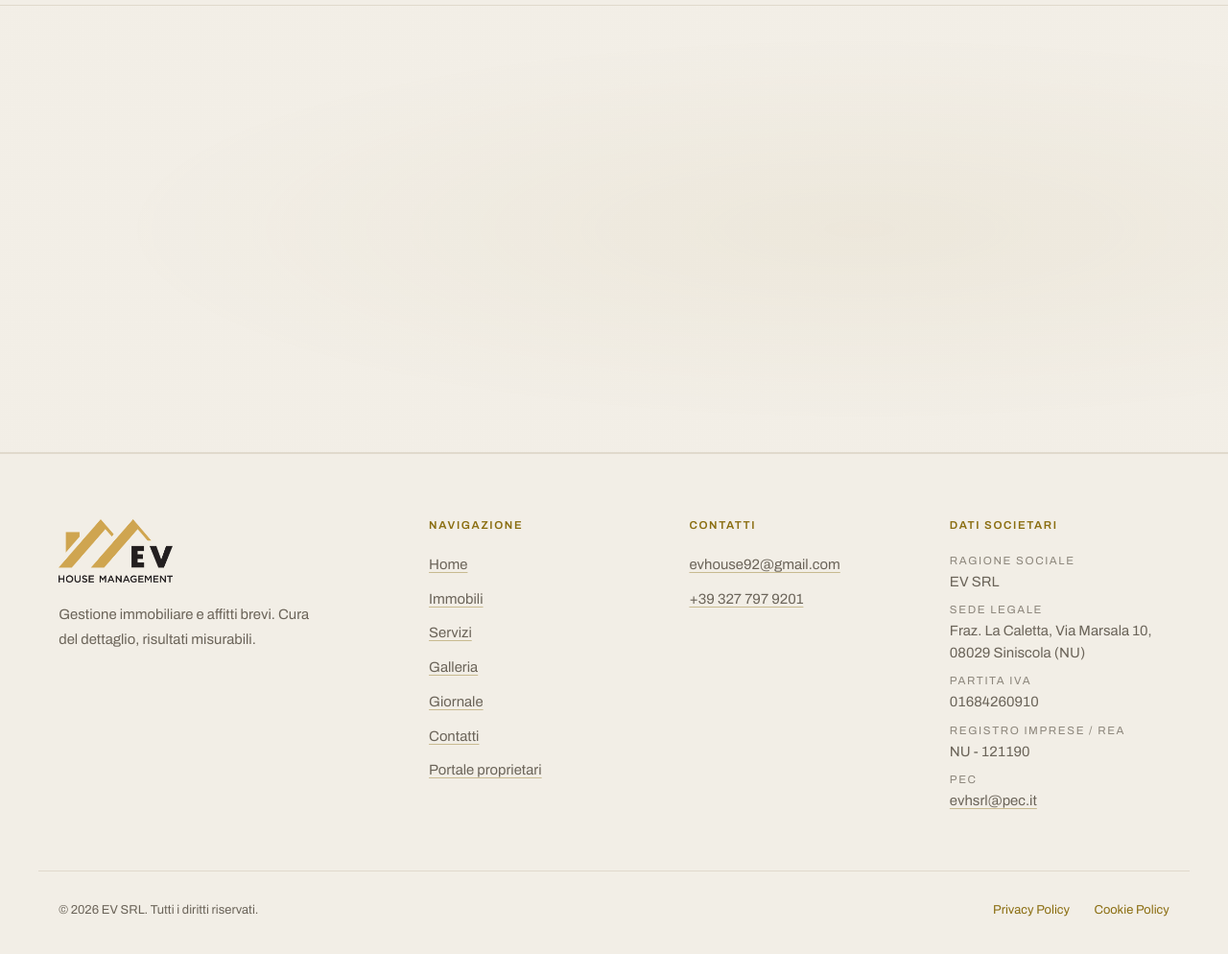
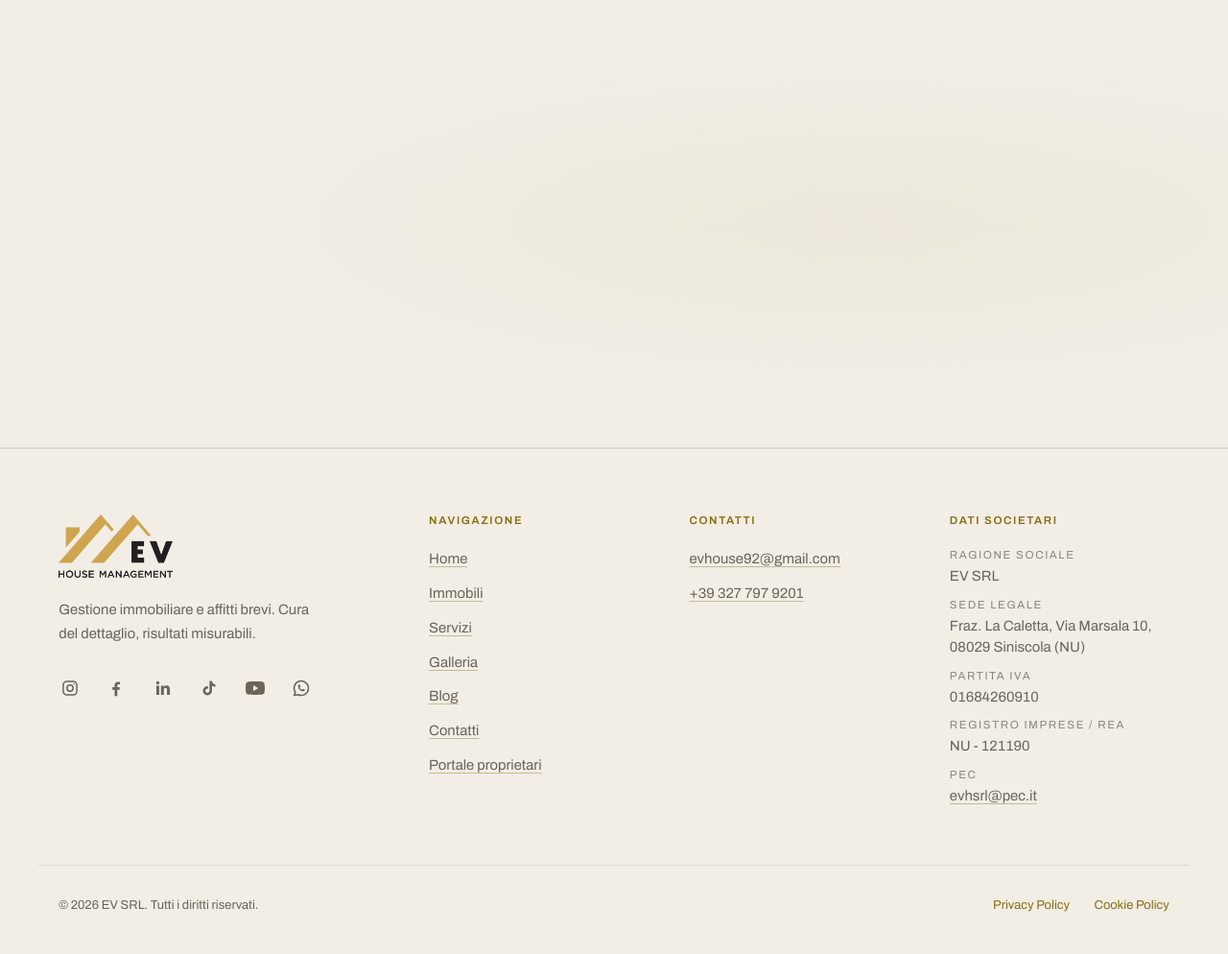
Before and after one commit to usnmweb/EV-House-Management, a Django app: page / in a window 1280 px wide. Shown: the part 5153-6147 px from the top of the page at 96% size. After the commit the page ends 6103 px from the top, so only its background shows below. Run offline with Django 5.2, Linux system fonts and the light colour scheme; data that the repository does not hold is empty.

Commit message:
Add a booking pop-up, rename “Giornale” to “Blog”, update the season statistics, and test the functionality.

```diff
--- a/blog/admin.py
+++ b/blog/admin.py
@@ -15,7 +15,7 @@ class ArticleAdmin(admin.ModelAdmin):
     ordering = ("-pubblicato_il",)
 
     def changelist_view(self, request, extra_context=None):
-        extra_context = {"title": "Articoli del Giornale", **(extra_context or {})}
+        extra_context = {"title": "Articoli del blog", **(extra_context or {})}
         return super().changelist_view(request, extra_context)
 
     fieldsets = (
--- a/blog/apps.py
+++ b/blog/apps.py
@@ -4,4 +4,4 @@ from django.apps import AppConfig
 class BlogConfig(AppConfig):
     default_auto_field = "django.db.models.BigAutoField"
     name = "blog"
-    verbose_name = "Il Giornale"
+    verbose_name = "Blog"
--- a/blog/views.py
+++ b/blog/views.py
@@ -115,7 +115,7 @@ class ArticleListView(ListView):
         ctx["filtri_attivi"] = self._filtri
         ctx["evidenza"] = self._in_evidenza()
         ctx["totale"] = Article.objects.pubblicati().count()
-        ctx["page_title"] = "Il Giornale"
+        ctx["page_title"] = "Blog"
         ctx["meta_description"] = (
             "Note dalla costa: gestione degli affitti brevi, adempimenti, località "
             "e consigli per gli ospiti, scritti da chi gestisce le case in Sardegna."
--- a/config/admin.py
+++ b/config/admin.py
@@ -98,7 +98,7 @@ class EVAdminSite(admin.AdminSite):
         if utente.has_perm("blog.view_article"):
             elenco = reverse("admin:blog_article_changelist")
             schede.append({
-                "titolo": "Il Giornale",
+                "titolo": "Blog",
                 "numero": Article.objects.pubblicati().count(),
                 "dicitura": "articoli pubblicati",
                 "dettagli": [
--- a/config/urls.py
+++ b/config/urls.py
@@ -2,7 +2,8 @@ from django.conf import settings
 from django.conf.urls.static import static
 from django.contrib import admin
 from django.contrib.sitemaps.views import sitemap
-from django.urls import include, path
+from django.urls import include, path, re_path
+from django.views.generic import RedirectView
 
 from blog.sitemaps import ArticleSitemap
 from core.views import robots_txt
@@ -17,7 +18,13 @@ sitemaps = {
 urlpatterns = [
     path("admin/", admin.site.urls),
     path("properties/", include("properties.urls")),
-    path("giornale/", include("blog.urls")),
+    path("blog/", include("blog.urls")),
+    # Il blog si chiamava «Giornale»: i vecchi indirizzi, gia' condivisi o
+    # indicizzati, portano alla pagina nuova con un 301 invece di un 404.
+    re_path(
+        r"^giornale/(?P<resto>.*)$",
+        RedirectView.as_view(url="/blog/%(resto)s", permanent=True, query_string=True),
+    ),
     path(
         "sitemap.xml",
         sitemap,
--- a/core/context_processors.py
+++ b/core/context_processors.py
@@ -45,5 +45,8 @@ def site_settings(request):
         "COMPANY_CAPITAL": settings.COMPANY_CAPITAL,
         "BOOKING_URL": settings.BOOKING_URL,
         "OWNER_PORTAL_URL": settings.OWNER_PORTAL_URL,
+        "SOCIAL_LINKS": [
+            {"chiave": c, "nome": n, "url": u} for c, n, u in settings.SOCIAL_LINKS
+        ],
         "LOCALITA_NAV": SimpleLazyObject(_localita_pubblicate),
     }
--- a/core/tests.py
+++ b/core/tests.py
@@ -195,7 +195,7 @@ class PannelloAmministrazioneTest(TestCase):
     def test_le_sezioni_hanno_nomi_italiani_e_un_ordine_di_lavoro(self):
         pagina = self.client.get(reverse("admin:index"))
         nomi = [s["name"] for s in pagina.context["app_list"]]
-        self.assertEqual(nomi, ["Immobili", "Il Giornale", "Recensioni", "Utenti e accessi"])
+        self.assertEqual(nomi, ["Immobili", "Blog", "Recensioni", "Utenti e accessi"])
 
     def test_il_filtro_copertina_separa_scelte_e_portale(self):
         elenco = reverse("admin:properties_property_changelist")
--- a/core/views.py
+++ b/core/views.py
@@ -198,6 +198,12 @@ def _zone_coperte():
     return zone, inquadratura
 
 
+ORDINALI = {
+    1: "prima", 2: "seconda", 3: "terza", 4: "quarta", 5: "quinta",
+    6: "sesta", 7: "settima", 8: "ottava", 9: "nona", 10: "decima",
+}
+
+
 def home(request):
     pubblicati = Property.objects.published()
 
@@ -219,8 +225,12 @@ def home(request):
         "prenotazioni": settings.SEASON_BOOKINGS_VALUE,
         "primo_anno": settings.SEASON_FIRST_YEAR,
     }
-    if settings.SEASON_FIRST_YEAR.isdigit():
-        stagione["stagioni"] = date.today().year - int(settings.SEASON_FIRST_YEAR)
+    # «La nostra quinta stagione»: si conta rispetto all'anno della stagione
+    # mostrata, non a oggi, cosi' la frase resta coerente con i numeri sotto
+    # anche quando l'anno solare cambia prima dei dati.
+    if settings.SEASON_FIRST_YEAR.isdigit() and settings.SEASON_YEAR.isdigit():
+        n = int(settings.SEASON_YEAR) - int(settings.SEASON_FIRST_YEAR)
+        stagione["ordinale"] = ORDINALI.get(n, "")
 
     recensioni = list(Recensione.objects.filter(in_evidenza=True))
     zone, inquadratura = _zone_coperte()
--- a/static/css/style.css
+++ b/static/css/style.css
@@ -854,7 +854,7 @@ body.has-hero .hero { margin-top: calc(var(--header-h) * -1); }
 }
 
 .stagione-frase {
-  margin: 0.5rem 0 0;
+  margin: 1rem 0 0;
   font-family: var(--font-display);
   font-size: var(--t-3xl);
   font-weight: 400;
@@ -4209,3 +4209,99 @@ html.ev-intro .intro {
     translate: -50% 0;
   }
 }
+
+
+
+/* ==========================================================================
+   Pop-up «Prenota ora» (solo home, una volta per visitatore)
+   Un <dialog> modale: il browser lo mette nel top layer, sopra header e
+   banner cookie senza gare di z-index. Lo sfondo e' un velo, non un muro:
+   il sito sotto deve restare riconoscibile, cosi' e' chiaro che basta
+   chiudere per tornarci.
+   ========================================================================== */
+.popup-prenota {
+  width: min(28rem, calc(100% - 2rem));
+  max-height: calc(100dvh - 4rem);
+  padding: 0;
+  border: 1px solid var(--border);
+  border-radius: var(--radius);
+  background: var(--surface);
+  color: var(--text);
+  box-shadow: 0 12px 48px rgba(0, 0, 0, 0.35);
+  overflow: auto;
+}
+.popup-prenota::backdrop {
+  background: rgba(10, 10, 10, 0.45);
+}
+.popup-prenota[open] { animation: popup-entra 320ms cubic-bezier(0.2, 0.7, 0.2, 1) both; }
+@keyframes popup-entra {
+  from { opacity: 0; transform: translateY(12px) scale(0.98); }
+}
+@media (prefers-reduced-motion: reduce) {
+  .popup-prenota[open] { animation: none; }
+}
+
+.popup-chiudi-form { position: absolute; top: 0.5rem; right: 0.5rem; margin: 0; z-index: 1; }
+/* 48px: la misura minima per un dito, e qui e' l'unica via d'uscita a parte
+   il tasto Esc, che sul telefono non c'e'. */
+.popup-chiudi {
+  display: grid; place-items: center;
+  width: 48px; height: 48px;
+  padding: 0;
+  border: 0; border-radius: 50%;
+  background: rgba(10, 10, 10, 0.6);
+  color: #f7f4ee;
+  cursor: pointer;
+  transition: background-color var(--transition);
+}
+.popup-chiudi:hover, .popup-chiudi:focus-visible { background: rgba(10, 10, 10, 0.85); }
+.popup-chiudi svg { width: 26px; height: 26px; }
+
+.popup-foto {
+  display: block;
+  width: 100%; height: auto;
+  aspect-ratio: 16 / 9;
+  object-fit: cover;
+}
+
+.popup-corpo { padding: 1.5rem 1.5rem 1.75rem; text-align: center; }
+.popup-titolo {
+  margin: 0;
+  font-family: var(--font-display);
+  font-size: var(--t-2xl);
+  font-weight: 400;
+  line-height: var(--lh-titolo);
+  letter-spacing: var(--tr-titolo);
+  color: var(--text);
+}
+.popup-titolo-en {
+  margin: 0.5rem 0 0;
+  font-family: var(--font-display);
+  font-style: italic;
+  font-size: var(--t-lg);
+  color: var(--text-muted);
+}
+.popup-cta { margin-top: 1.5rem; }
+.popup-cta-en { opacity: 0.85; }
+
+
+/* ---------- Social nel footer ----------
+   Icone senza riquadro, come il resto del footer. Area di tocco da 44px anche
+   se il disegno e' piu' piccolo: sono sei bersagli fitti, e sul telefono un
+   dito ne prenderebbe due. Niente sottolineatura: sotto un'icona non si legge. */
+.footer-social {
+  display: flex; flex-wrap: wrap; gap: 0.25rem;
+  margin: 1.25rem 0 0 -0.6rem; padding: 0; list-style: none;
+}
+.footer-col .footer-social li { margin: 0; }
+.footer-col .footer-social a {
+  display: grid; place-items: center;
+  width: 44px; height: 44px;
+  color: var(--text-muted);
+  text-decoration: none;
+  transition: color var(--transition);
+}
+.footer-col .footer-social a::after { content: none; }
+.footer-col .footer-social a:hover,
+.footer-col .footer-social a:focus-visible { color: var(--accent); }
+.footer-social svg { width: 20px; height: 20px; }
--- /dev/null
+++ b/templates/_icona_social.html
@@ -0,0 +1,17 @@
+{% comment %}
+  Icone dei social, disegnate in linea: niente librerie esterne ne' richieste
+  a domini terzi. `chiave` e' quella di SOCIAL_LINKS in settings.py.
+{% endcomment %}
+{% if chiave == "instagram" %}
+<svg viewBox="0 0 24 24" fill="none" stroke="currentColor" stroke-width="1.8" stroke-linecap="round" stroke-linejoin="round" aria-hidden="true"><rect x="3.5" y="3.5" width="17" height="17" rx="4.5"/><circle cx="12" cy="12" r="3.8"/><path d="M17 7h.01"/></svg>
+{% elif chiave == "facebook" %}
+<svg viewBox="0 0 24 24" fill="currentColor" aria-hidden="true"><path d="M13.5 22v-8h2.7l.4-3.2h-3.1V8.8c0-.9.3-1.6 1.6-1.6h1.7V4.4c-.3 0-1.3-.1-2.5-.1-2.5 0-4.1 1.5-4.1 4.2v2.3H7.4V14h2.8v8h3.3z"/></svg>
+{% elif chiave == "linkedin" %}
+<svg viewBox="0 0 24 24" fill="currentColor" aria-hidden="true"><path d="M20.45 20.45h-3.56v-5.57c0-1.33-.02-3.04-1.85-3.04-1.85 0-2.14 1.45-2.14 2.94v5.67H9.35V9h3.41v1.56h.05c.48-.9 1.64-1.85 3.37-1.85 3.6 0 4.27 2.37 4.27 5.46v6.28zM5.34 7.43a2.06 2.06 0 1 1 0-4.13 2.06 2.06 0 0 1 0 4.13zM7.12 20.45H3.56V9h3.56v11.45z"/></svg>
+{% elif chiave == "tiktok" %}
+<svg viewBox="0 0 24 24" fill="currentColor" aria-hidden="true"><path d="M16.6 5.82A4.28 4.28 0 0 1 15.54 3h-3.09v12.4a2.59 2.59 0 0 1-2.59 2.5 2.6 2.6 0 0 1-2.59-2.6 2.6 2.6 0 0 1 3.37-2.48V9.66a5.68 5.68 0 0 0-6.46 5.64A5.7 5.7 0 0 0 9.86 21a5.69 5.69 0 0 0 5.68-5.7V9.01a7.35 7.35 0 0 0 4.3 1.38V7.3s-1.88.09-3.24-1.48z"/></svg>
+{% elif chiave == "youtube" %}
+<svg viewBox="0 0 24 24" fill="currentColor" aria-hidden="true"><path d="M23.5 6.2a3 3 0 0 0-2.1-2.1C19.5 3.6 12 3.6 12 3.6s-7.5 0-9.4.5A3 3 0 0 0 .5 6.2 31 31 0 0 0 0 12a31 31 0 0 0 .5 5.8 3 3 0 0 0 2.1 2.1c1.9.5 9.4.5 9.4.5s7.5 0 9.4-.5a3 3 0 0 0 2.1-2.1A31 31 0 0 0 24 12a31 31 0 0 0-.5-5.8zM9.6 15.6V8.4l6.3 3.6-6.3 3.6z"/></svg>
+{% elif chiave == "whatsapp" %}
+<svg viewBox="0 0 24 24" fill="none" stroke="currentColor" stroke-width="1.8" stroke-linecap="round" stroke-linejoin="round" aria-hidden="true"><path d="M3 21l1.65-3.8a9 9 0 1 1 3.4 2.9L3 21"/><path d="M9 10a.5.5 0 0 0 1 0V9a.5.5 0 0 0-1 0v1a5 5 0 0 0 5 5h1a.5.5 0 0 0 0-1h-1a.5.5 0 0 0 0 1"/></svg>
+{% endif %}
--- /dev/null
+++ b/templates/_popup_prenota.html
@@ -0,0 +1,42 @@
+{% load static %}
+{% comment %}
+  Invito a prenotare, come sul sito precedente. Solo in home e una volta sola
+  per visitatore: lo decide main.js, che lo apre dopo il sipario e dopo la
+  scelta sui cookie — due finestre una sopra l'altra non le legge nessuno.
+
+  Due lingue insieme, non un selettore: chi prenota e' in buona parte
+  straniero, e un pop-up che chiede prima in che lingua parlare ha gia' perso.
+  L'inglese porta `lang="en"` perche' i lettori di schermo lo pronuncino bene.
+
+  E' un <dialog>: il browser si occupa del fuoco, del tasto Esc e dello
+  sfondo. Senza JavaScript resta chiuso, e il sito non perde nulla — il
+  pulsante «Prenota ora» c'e' gia' nell'hero.
+{% endcomment %}
+<dialog class="popup-prenota" id="popup-prenota" aria-labelledby="popup-prenota-titolo">
+  <form method="dialog" class="popup-chiudi-form">
+    <button type="submit" class="popup-chiudi" aria-label="Chiudi · Close">
+      <svg viewBox="0 0 24 24" fill="none" stroke="currentColor" stroke-width="1.8"
+           stroke-linecap="round" aria-hidden="true"><path d="M6 6l12 12M18 6L6 18"/></svg>
+    </button>
+  </form>
+
+  <img class="popup-foto" src="{% static 'img/hero-video-1000.jpg' %}" alt=""
+       width="1000" height="562" loading="lazy" decoding="async">
+
+  <div class="popup-corpo">
+    <h2 id="popup-prenota-titolo" class="popup-titolo">
+      Prenota ora l'immobile per la tua vacanza!
+    </h2>
+    <p class="popup-titolo-en" lang="en">Book your holiday home now!</p>
+
+    <a class="btn btn-primary btn-external popup-cta" href="{{ BOOKING_URL }}"
+       target="_blank" rel="noopener noreferrer">
+      <span>Prenota ora <span class="popup-cta-en" lang="en">· Book now</span></span>
+      <svg viewBox="0 0 24 24" width="14" height="14" fill="none" stroke="currentColor"
+           stroke-width="1.8" stroke-linecap="round" stroke-linejoin="round" aria-hidden="true">
+        <path d="M7 17L17 7M9 7h8v8"/>
+      </svg>
+      <span class="solo-lettori">(si apre in una nuova scheda)</span>
+    </a>
+  </div>
+</dialog>
--- a/templates/base.html
+++ b/templates/base.html
@@ -112,6 +112,7 @@
       "addressCountry": "IT"
     },
     "areaServed": {"@type": "AdministrativeArea", "name": "Sardegna"},
+    "sameAs": [{% for s in SOCIAL_LINKS %}{% if s.chiave != "whatsapp" %}{% if not forloop.first %}, {% endif %}"{{ s.url }}"{% endif %}{% endfor %}],
     "description": "Gestione di immobili e affitti brevi in Sardegna: accoglienza ospiti, pulizie, manutenzione e adempimenti."
   }
   </script>
@@ -202,7 +203,7 @@
           </li>
           <li><a class="nav-voce" href="{% url 'core:services' %}">Servizi</a></li>
           <li><a class="nav-voce" href="{% url 'core:gallery' %}">Galleria</a></li>
-          <li><a class="nav-voce" href="{% url 'blog:list' %}">Giornale</a></li>
+          <li><a class="nav-voce" href="{% url 'blog:list' %}">Blog</a></li>
           {% comment %}
             Il portale proprietari porta fuori dal sito, sul gestionale: si
             apre in una scheda nuova — chi ci va sta facendo un'altra cosa e
@@ -255,6 +256,19 @@
         <p class="footer-tagline">
           Gestione immobiliare e affitti brevi. Cura del dettaglio, risultati misurabili.
         </p>
+        {% if SOCIAL_LINKS %}
+        {# Solo icone: il nome di ogni social resta per i lettori di schermo e nel tooltip. #}
+        <ul class="footer-social">
+          {% for s in SOCIAL_LINKS %}
+          <li>
+            <a href="{{ s.url }}" target="_blank" rel="noopener" title="{{ s.nome }}">
+              {% include "_icona_social.html" with chiave=s.chiave %}
+              <span class="solo-lettori">{{ s.nome }} (si apre in una nuova scheda)</span>
+            </a>
+          </li>
+          {% endfor %}
+        </ul>
+        {% endif %}
       </div>
 
       <div class="footer-col">
@@ -264,7 +278,7 @@
           <li><a href="{% url 'properties:list' %}">Immobili</a></li>
           <li><a href="{% url 'core:services' %}">Servizi</a></li>
           <li><a href="{% url 'core:gallery' %}">Galleria</a></li>
-          <li><a href="{% url 'blog:list' %}">Giornale</a></li>
+          <li><a href="{% url 'blog:list' %}">Blog</a></li>
           <li><a href="{% url 'core:contact' %}">Contatti</a></li>
           <li>
             <a href="{{ OWNER_PORTAL_URL }}" target="_blank" rel="noopener">
--- a/templates/blog/article_detail.html
+++ b/templates/blog/article_detail.html
@@ -31,7 +31,7 @@
   "itemListElement": [
     {"@type": "ListItem", "position": 1, "name": "Home",
      "item": "{{ request.scheme }}://{{ request.get_host }}{% url 'core:home' %}"},
-    {"@type": "ListItem", "position": 2, "name": "Il Giornale",
+    {"@type": "ListItem", "position": 2, "name": "Blog",
      "item": "{{ request.scheme }}://{{ request.get_host }}{% url 'blog:list' %}"},
     {"@type": "ListItem", "position": 3, "name": "{{ articolo.titolo|escapejs }}"}
   ]
@@ -53,7 +53,7 @@
   <header class="articolo-testa">
     <div class="container">
       <p class="articolo-briciole" data-reveal="fade">
-        <a href="{% url 'blog:list' %}"><span aria-hidden="true">←</span> Giornale</a>
+        <a href="{% url 'blog:list' %}"><span aria-hidden="true">←</span> Blog</a>
       </p>
 
       <p class="art-meta articolo-meta" data-reveal="fade">
--- a/templates/blog/article_list.html
+++ b/templates/blog/article_list.html
@@ -8,7 +8,7 @@
   "itemListElement": [
     {"@type": "ListItem", "position": 1, "name": "Home",
      "item": "{{ request.scheme }}://{{ request.get_host }}{% url 'core:home' %}"},
-    {"@type": "ListItem", "position": 2, "name": "Il Giornale"}
+    {"@type": "ListItem", "position": 2, "name": "Blog"}
   ]
 }
 </script>
@@ -18,7 +18,7 @@
 
 <section class="page-head">
   <div class="container" data-reveal>
-    <span class="eyebrow eyebrow-riga">Il Giornale · EV House</span>
+    <span class="eyebrow eyebrow-riga">Blog · EV House</span>
     <h1>Note dalla costa, <em>scritte da chi la gestisce</em></h1>
     <hr class="gold-rule">
     <p class="lead">
@@ -164,7 +164,7 @@
       </p>
 
       {% if is_paginated %}
-      <nav class="pagination" aria-label="Pagine del Giornale">
+      <nav class="pagination" aria-label="Pagine del blog">
         {% if page_obj.has_previous %}
           <a href="?{% if categoria_attiva %}categoria={{ categoria_attiva }}&amp;{% endif %}{% if ricerca %}q={{ ricerca|urlencode }}&amp;{% endif %}page={{ page_obj.previous_page_number }}">Precedente</a>
         {% endif %}
--- a/templates/core/home.html
+++ b/templates/core/home.html
@@ -135,28 +135,19 @@
 {% endcomment %}
 <section class="stagione" aria-labelledby="t-numeri">
   <div class="container">
+    {% comment %}
+      L'anno sta una volta sola, qui in alto: vale per tutti e quattro i
+      numeri, e le etichette sotto restano corte e uguali fra loro. Il «dal
+      2021» scende in nota in fondo, perche' messo accanto ai numeri li faceva
+      leggere come totali accumulati dal 2021 a oggi.
+    {% endcomment %}
     <span class="eyebrow eyebrow-riga">
-      {% if stagione.notti_anno and stagione.anno %}Stagione {{ stagione.anno }}{% else %}Il portfolio{% endif %}
+      {% if stagione.anno %}Stagione {{ stagione.anno }}{% else %}Il portfolio{% endif %}
     </span>
 
-    {% comment %}
-      La cifra d'apertura non ripete nessuno dei dati qui sotto: gli anni di
-      lavoro stanno qui, le quantita' nella riga dei numeri. Se un dato
-      comparisse in tutti e due i posti, la sezione direbbe due volte la
-      stessa cosa in mezzo schermo, e un numero ripetuto perde il peso che
-      aveva.
-    {% endcomment %}
-    {% if stagione.stagioni %}
-      <p class="stagione-cifra" data-reveal="fade">{{ stagione.stagioni }}</p>
-      <h2 id="t-numeri" class="stagione-frase" data-reveal="fade">
-        stagioni complete in Sardegna, dal {{ stagione.primo_anno }}.
-      </h2>
-    {% else %}
-      <p class="stagione-cifra" data-reveal="fade">{{ immobili_gestiti }}</p>
-      <h2 id="t-numeri" class="stagione-frase" data-reveal="fade">
-        immobili gestiti in Sardegna.
-      </h2>
-    {% endif %}
+    <h2 id="t-numeri" class="stagione-frase" data-reveal="fade">
+      {% if stagione.ordinale %}La nostra {{ stagione.ordinale }} stagione in Sardegna.{% else %}I nostri numeri in Sardegna.{% endif %}
+    </h2>
 
     <ul class="stagione-dati" data-stagger>
       <li data-reveal="fade">
@@ -173,7 +164,7 @@
       {% if stagione.notti_anno %}
       <li data-reveal="fade">
         <span class="num">{{ stagione.notti_anno }}</span>
-        <span class="label">Notti vendute nel {{ stagione.anno }}</span>
+        <span class="label">Notti vendute</span>
       </li>
       {% endif %}
 
@@ -185,7 +176,7 @@
           la valuta per strada — e la grafia resta una scelta di questa pagina.
         {% endcomment %}
         <span class="num num-lungo">{{ stagione.prenotazioni }}&nbsp;&euro;</span>
-        <span class="label">Prenotazioni generate nel {{ stagione.anno }}</span>
+        <span class="label">Prenotazioni generate</span>
       </li>
       {% endif %}
 
@@ -223,6 +214,13 @@
       </li>
       {% endif %}
     </ul>
+
+    {% if stagione.anno %}
+    <p class="stagione-nota" data-reveal="fade">
+      Tutti i dati si riferiscono alla stagione {{ stagione.anno }}.{% if stagione.primo_anno %}
+      Operiamo in Sardegna dal {{ stagione.primo_anno }}.{% endif %}
+    </p>
+    {% endif %}
   </div>
 </section>
 
@@ -576,4 +574,6 @@
     </div>
   </div>
 </section>
+
+{% include "_popup_prenota.html" %}
 {% endblock %}
```
Also changed, not shown: blog/tests.py (+16 -3 lines), config/settings.py (+14 -0 lines), static/js/main.js (+59 -0 lines).
